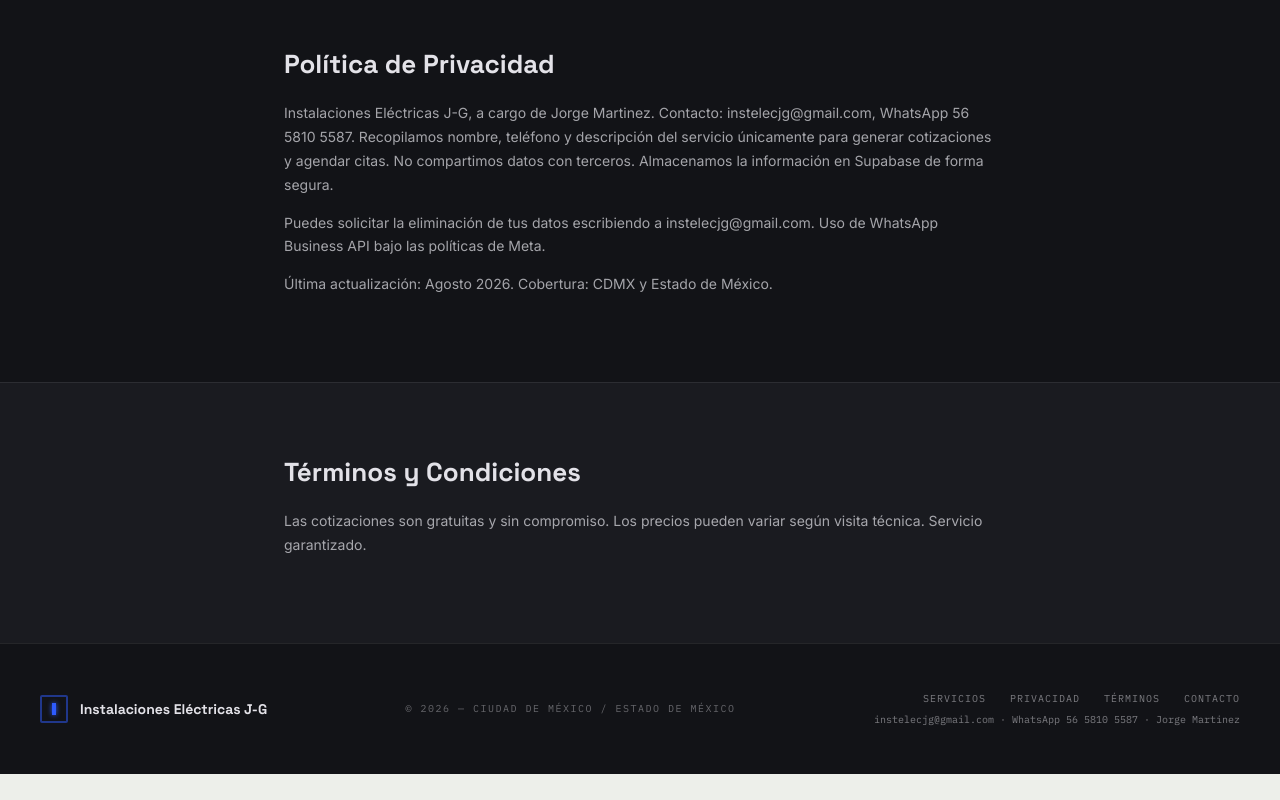
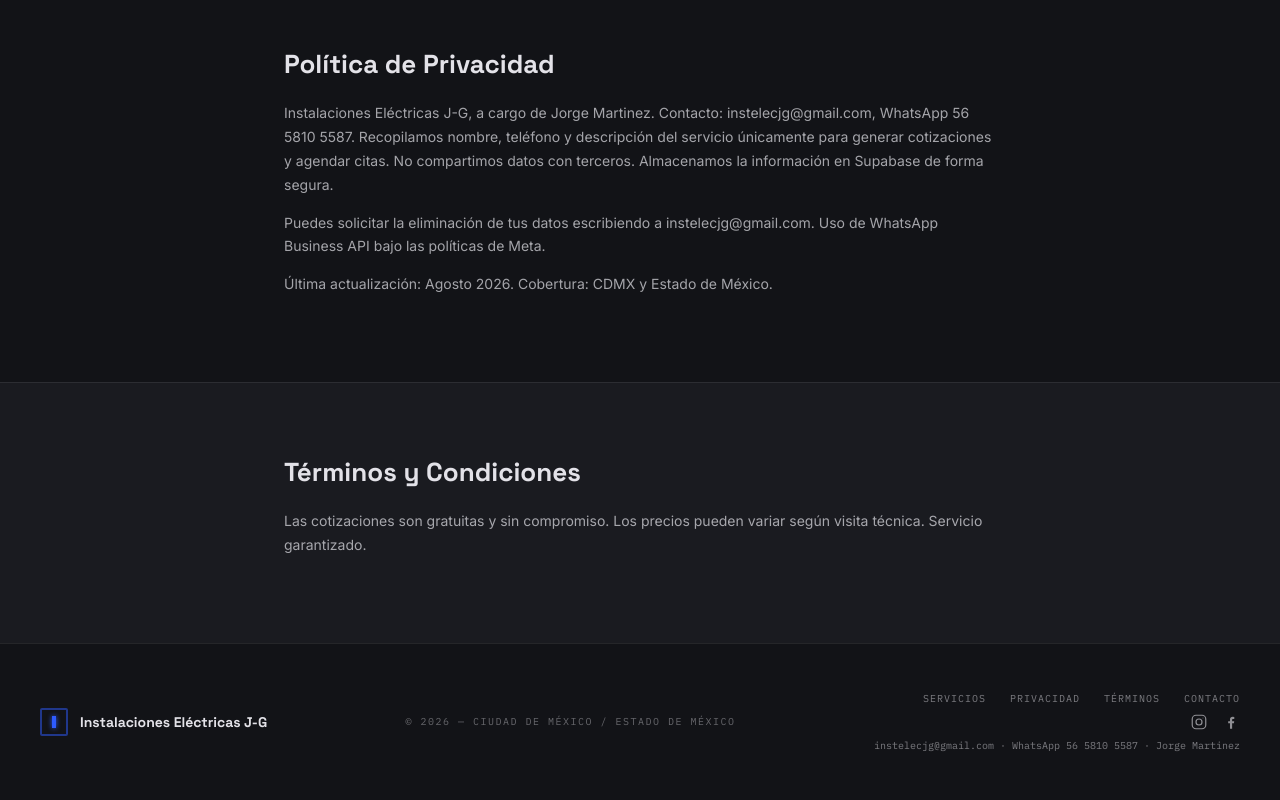
Before and after one commit to martinezn3gr0/webapp, a React (Vite) app: page / in a window 1280 px wide. Shown: the part 4143-4943 px from the top of the page. Before the commit the page ends 4917 px from the top, so only its background shows below. Built offline with nearby package versions, Linux system fonts and the light colour scheme; no server answers.

Commit message:
Agregar enlaces a Instagram y Facebook en el footer
Añade íconos de Instagram y Facebook (instelecjg) junto a los enlaces
existentes del footer del landing.

Co-Authored-By: Claude Sonnet 5 <noreply@anthropic.com>
Claude-Session: https://claude.ai/code/session_01LZoQgyTLppoLUafxT7E4cm

```diff
--- a/src/pages/Landing.css
+++ b/src/pages/Landing.css
@@ -926,6 +926,24 @@ a.landing-contact__value:hover {
   opacity: 0.5;
 }
 
+.landing-footer__social {
+  display: flex;
+  gap: 14px;
+}
+
+.landing-footer__social a {
+  color: currentColor;
+  opacity: 0.6;
+  display: grid;
+  place-items: center;
+  transition: opacity 0.2s ease, color 0.2s ease;
+}
+
+.landing-footer__social a:hover {
+  opacity: 1;
+  color: var(--l-primary);
+}
+
 /* Sticky WhatsApp */
 .landing-sticky-wa {
   position: fixed;
--- a/src/pages/Landing.jsx
+++ b/src/pages/Landing.jsx
@@ -3,6 +3,8 @@ import './Landing.css';
 
 const WHATSAPP_NUMBER = '525658105587';
 const WHATSAPP_DISPLAY = '56 5810 5587';
+const INSTAGRAM_URL = 'https://instagram.com/instelecjg';
+const FACEBOOK_URL = 'https://facebook.com/instelecjg';
 
 const NAV_LINKS = [
   { href: '#servicios', label: 'Servicios' },
@@ -180,6 +182,20 @@ function Icon({ name, size = 24 }) {
       return (
         <svg width={size} height={size} viewBox="0 0 24 24" fill="currentColor">
           <path d="M12.04 2C6.58 2 2.13 6.45 2.13 11.91c0 1.75.46 3.45 1.32 4.95L2.05 22l5.25-1.38a9.9 9.9 0 0 0 4.74 1.21h.01c5.46 0 9.9-4.45 9.9-9.91 0-2.65-1.03-5.14-2.9-7.01A9.82 9.82 0 0 0 12.04 2zm5.8 14.14c-.24.68-1.4 1.3-1.93 1.38-.5.08-1.12.11-1.81-.11a16.6 16.6 0 0 1-1.65-.61c-2.9-1.25-4.79-4.17-4.93-4.36-.14-.19-1.18-1.57-1.18-3 0-1.42.75-2.12 1.01-2.41.27-.29.58-.36.78-.36.19 0 .39 0 .55.01.18.01.42-.07.65.5.24.58.82 2 .89 2.15.07.15.12.32.02.51-.1.19-.15.31-.29.48-.15.17-.31.38-.44.51-.15.15-.3.31-.13.6.17.29.76 1.25 1.63 2.02 1.12 1 2.06 1.31 2.35 1.46.29.15.46.13.63-.08.17-.21.72-.84.91-1.13.19-.29.38-.24.63-.14.26.1 1.65.78 1.93.92.29.14.48.21.55.33.07.12.07.68-.17 1.36z" />
+        </svg>
+      );
+    case 'instagram':
+      return (
+        <svg {...common}>
+          <rect x="3" y="3" width="18" height="18" rx="5" />
+          <circle cx="12" cy="12" r="4" />
+          <circle cx="17.3" cy="6.7" r="0.6" fill="currentColor" stroke="none" />
+        </svg>
+      );
+    case 'facebook':
+      return (
+        <svg width={size} height={size} viewBox="0 0 24 24" fill="currentColor">
+          <path d="M13.5 21v-7.2h2.42l.36-2.8h-2.78V9.24c0-.81.23-1.36 1.39-1.36h1.48V5.2A19.8 19.8 0 0 0 14.24 5c-2.13 0-3.6 1.3-3.6 3.68v2.32H8.24v2.8h2.4V21h2.86z" />
         </svg>
       );
     default:
@@ -624,6 +640,14 @@ export default function Landing() {
               <a href="/terminos.html">Términos</a>
               <a href="#contacto">Contacto</a>
             </div>
+            <div className="landing-footer__social">
+              <a href={INSTAGRAM_URL} target="_blank" rel="noreferrer" aria-label="Instagram">
+                <Icon name="instagram" size={18} />
+              </a>
+              <a href={FACEBOOK_URL} target="_blank" rel="noreferrer" aria-label="Facebook">
+                <Icon name="facebook" size={18} />
+              </a>
+            </div>
             <div className="landing-footer__meta">
               instelecjg@gmail.com · WhatsApp {WHATSAPP_DISPLAY} · Jorge Martinez
             </div>
```
